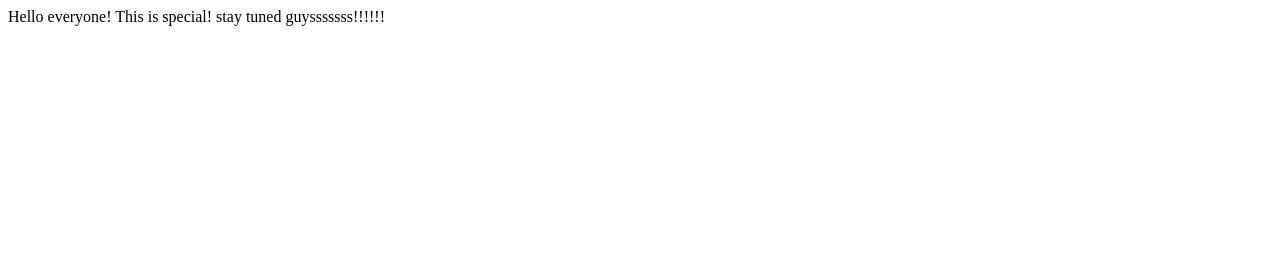
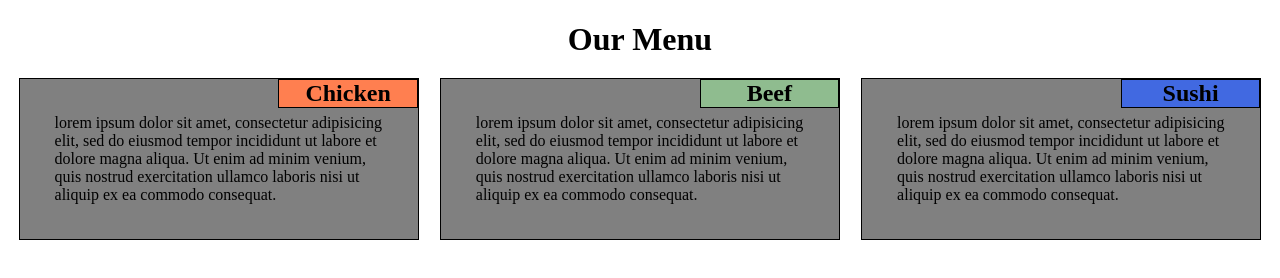
Before and after one commit to sayak-mukherjee8/Coursera-SayakWebsite, a plain HTML site: page module2-solution/index.html in a window 1280 px wide. Drawn offline with Linux system fonts and the light colour scheme.

Commit message:
Update index.html

```diff
--- a/module2-solution/index.html
+++ b/module2-solution/index.html
@@ -1,16 +1,27 @@
+
 <!DOCTYPE html>
 <html>
 <head>
-    <title>Module2-Assignment</title>
-    <link rel="stylesheet" type="text/css" href="css/styles.css">
+  <title>Assignment 2</title>
+  <meta charset="utf-8">
+  <meta name="viewport" content="width=device-width, initial-scale=1">
+  <link rel="stylesheet" type="text/css" href="css/styles.css">
 </head>
 <body>
-
-<div>
-	<scan>Hello everyone!</scan>
-	<scan class="royal">This is special!</scan>
-	<scan onclick="alert('hi')">stay tuned guysssssss!!!!!!</scan>
-</div>
-
+    <h1>Our Menu</h1>
+    <div class="col1 col2">
+      <section class="section1"><h2 class="head1">Chicken</h2>
+        lorem ipsum dolor sit amet, consectetur adipisicing elit, sed do eiusmod tempor incididunt ut labore et dolore magna aliqua. Ut enim ad minim venium, quis nostrud exercitation ullamco laboris nisi ut aliquip ex ea commodo consequat.
+      </section>
+    </div>
+    <div class="col1 col2">
+      <section class="section2"><h2 class="head2">Beef</h2>
+      lorem ipsum dolor sit amet, consectetur adipisicing elit, sed do eiusmod tempor incididunt ut labore et dolore magna aliqua. Ut enim ad minim venium, quis nostrud exercitation ullamco laboris nisi ut aliquip ex ea commodo consequat.
+    </section></div>
+    <div class="col1 col2 col3">
+      <section class="section3"><h2 class="head3">Sushi</h2>
+      lorem ipsum dolor sit amet, consectetur adipisicing elit, sed do eiusmod tempor incididunt ut labore et dolore magna aliqua. Ut enim ad minim venium, quis nostrud exercitation ullamco laboris nisi ut aliquip ex ea commodo consequat.
+    </section>
+    </div>
 </body>
 </html>
```
